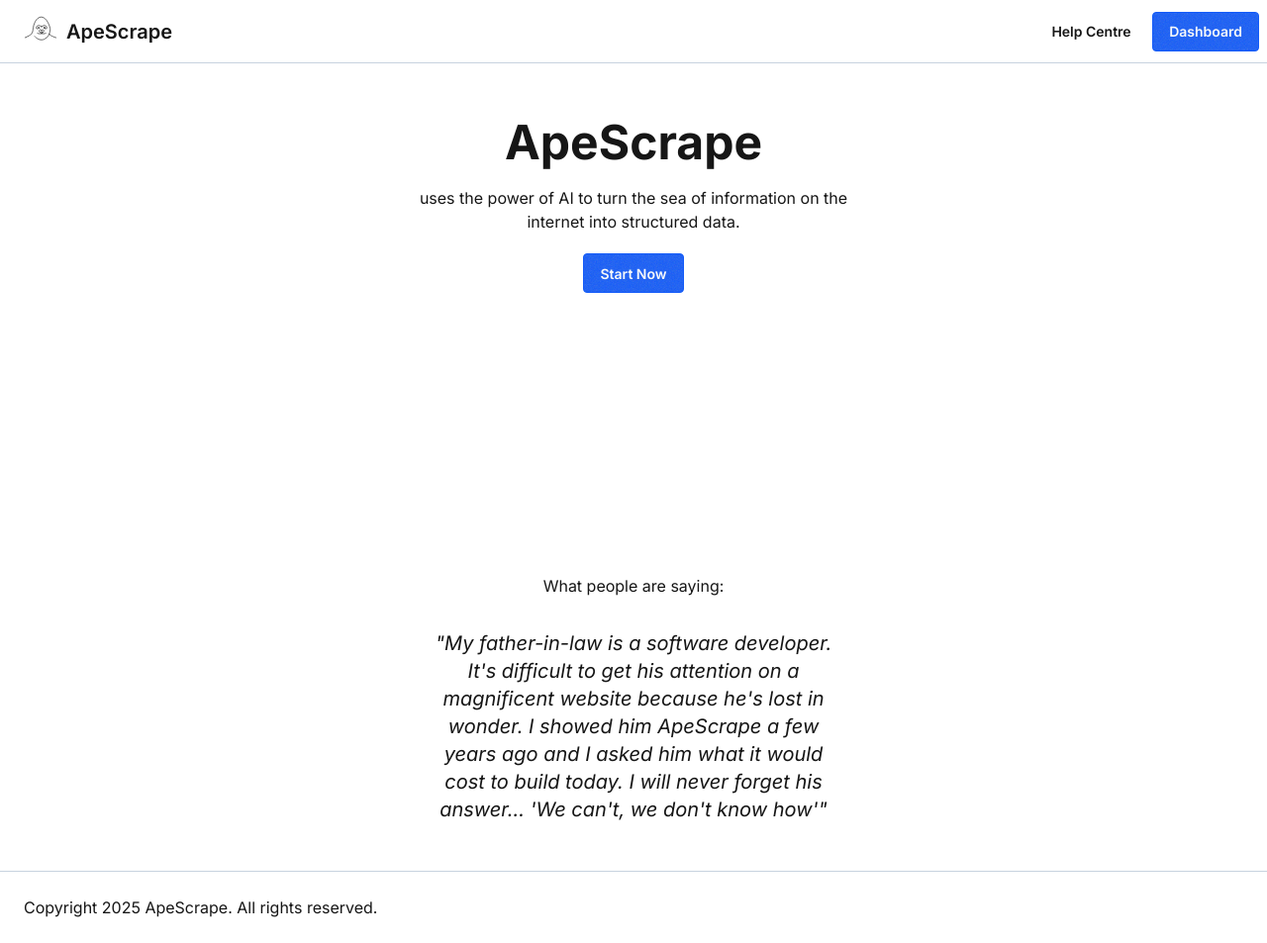
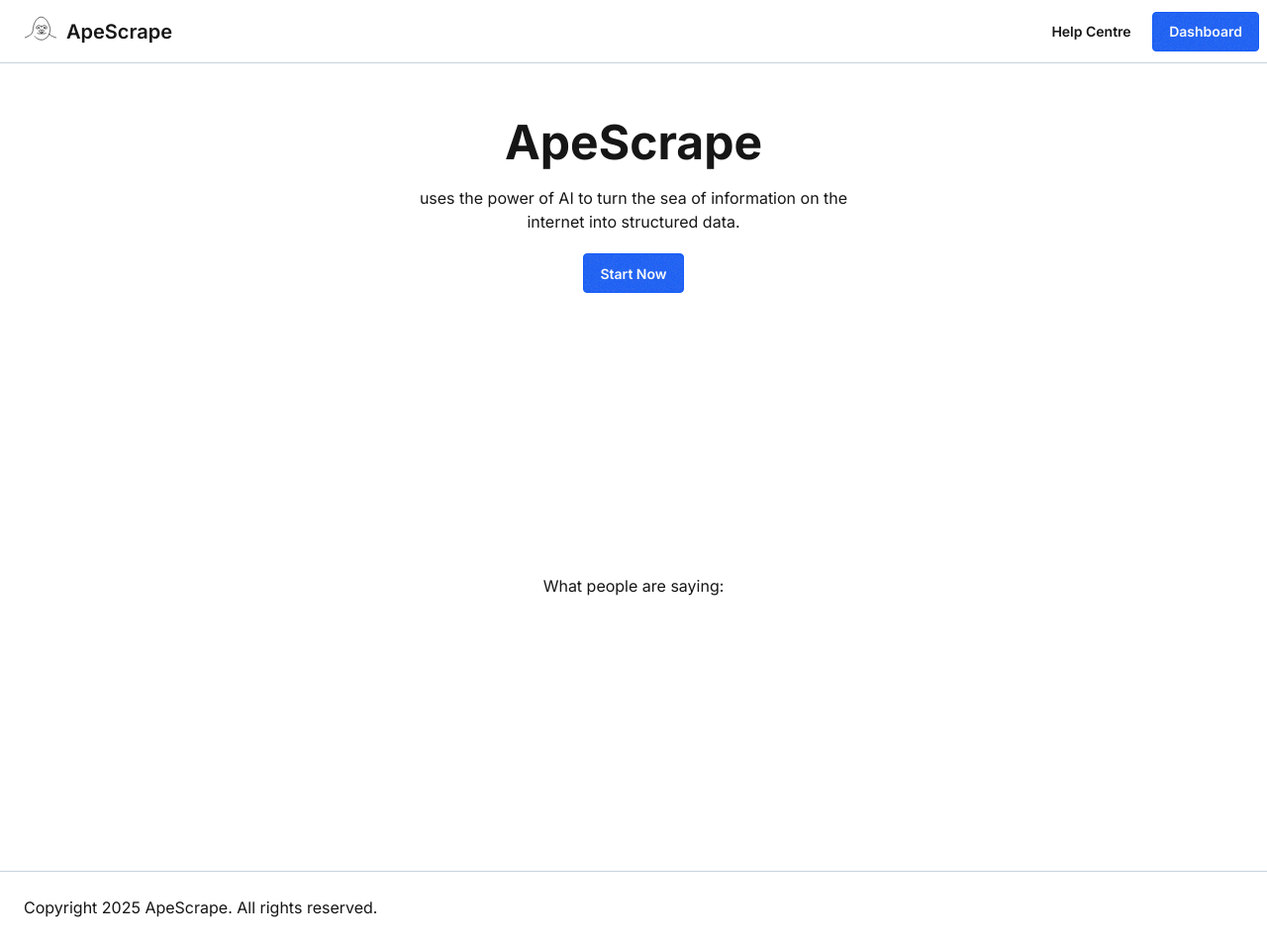
Before and after one commit to 5-quid-coders/apescrape-site, a Jekyll site: the page built from index.html, in a window 1280 px wide and 953 px high. Shown: the whole window at 99% size. Built offline with Jekyll 4.4.1, drawn with Linux system fonts in a browser that asks for light colours; some of the changed lines change nothing that is shown.

Commit message:
Hide the lion

```diff
--- a/index.html
+++ b/index.html
@@ -17,17 +17,17 @@
           <img id="the_lion" style="opacity: 0.0" class="mt-8" src="/assets/Photo_from_2025-04-30_21-55-37.671153.jpeg" width="500px" height="auto" />
           <h5>What people are saying:</h5>
 
-          <blockquote class="p-4 my-4 border-s-4 border-gray-300 bg-gray-50 dark:border-gray-500 dark:bg-gray-800">
+          <!-- <blockquote class="p-4 my-4 border-s-4 border-gray-300 bg-gray-50 dark:border-gray-500 dark:bg-gray-800">
               <p class="text-xl italic font-medium leading-relaxed text-gray-900 dark:text-white">"My father-in-law is a software developer. It's difficult to get his attention on a magnificent website because he's lost in wonder. I showed him ApeScrape a few years ago and I asked him what it would cost to build today. I will never forget his answer... 'We can't, we don't know how'"</p>
-          </blockquote>
+          </blockquote> -->
 
           <script>
             let addOpacity = () => {
               document.getElementById("the_lion").style.opacity = parseFloat(document.getElementById("the_lion").style.opacity) + 0.01;
-              setTimeout(addOpacity, 300);
+              setTimeout(addOpacity, 36000);
             }
 
-            setTimeout(addOpacity, 10000);
+            //setTimeout(addOpacity, 10000);
           </script>
 
       </div>
```
